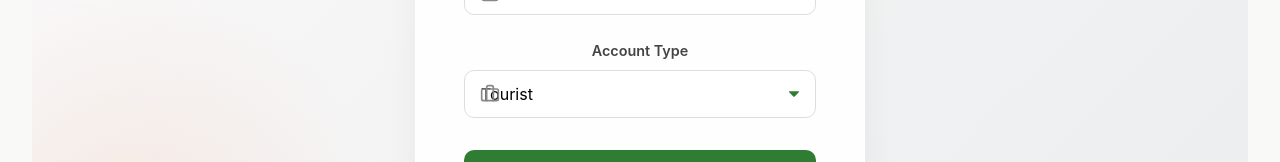
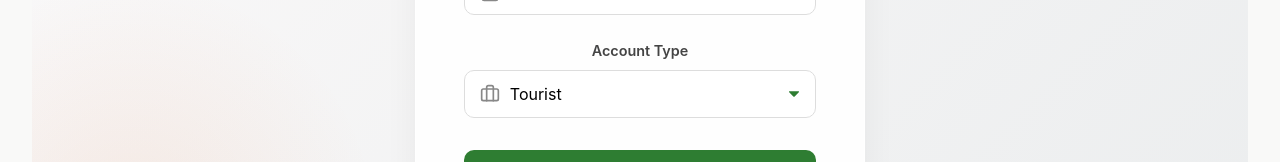
Before and after one commit to Omsri456/Tourism, a React app in the folder frontend/: page /register in a window 1280 px wide. Shown: the part 638-800 px from the top of the page. Built offline with nearby package versions, Linux system fonts and the light colour scheme; the HTML template or start-up script is replaced by a standard one.

Commit message:
fix(ui): Align Account Type dropdown text in registration form

```diff
--- a/frontend/src/pages/Auth.css
+++ b/frontend/src/pages/Auth.css
@@ -132,7 +132,7 @@
 
   .form-select {
     width: 100%;
-    padding: 0.8rem 1rem;
+    padding: 0.8rem 1rem 0.8rem 2.8rem; /* Matched .form-input padding for the left icon */
     border: 1px solid #ddd;
     border-radius: 10px;
     font-size: 1rem;
```
Also changed, not shown: 2 other files (tests, documents, lock files or other folders).
